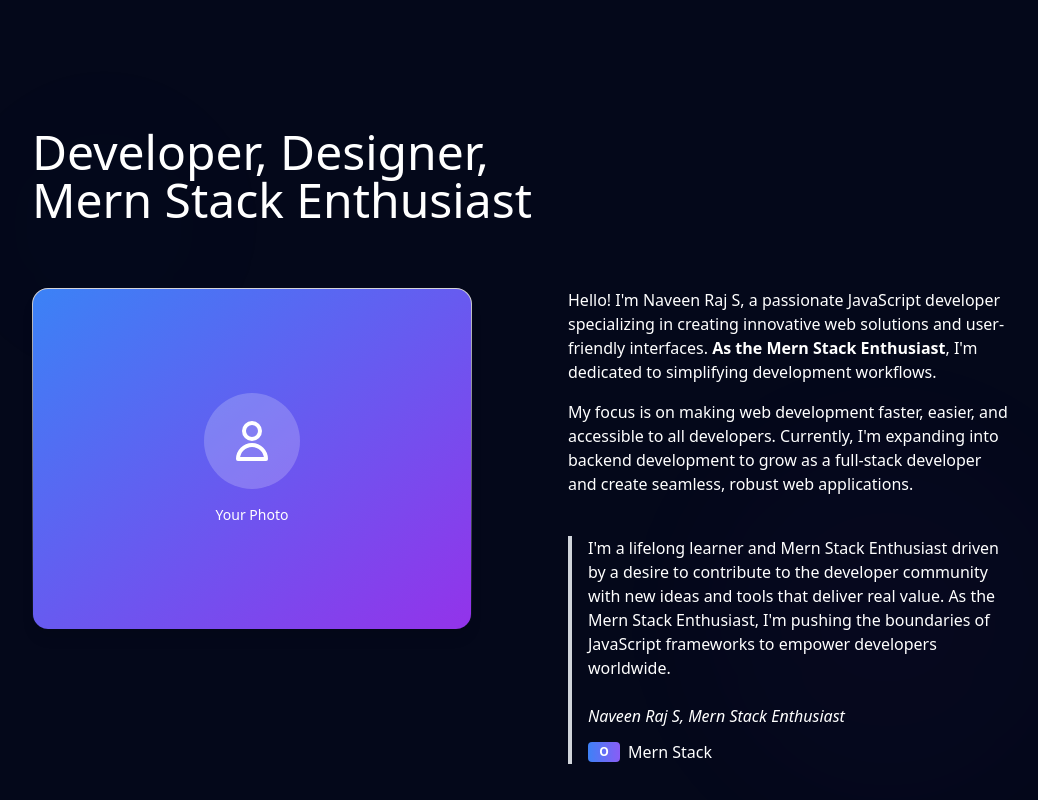
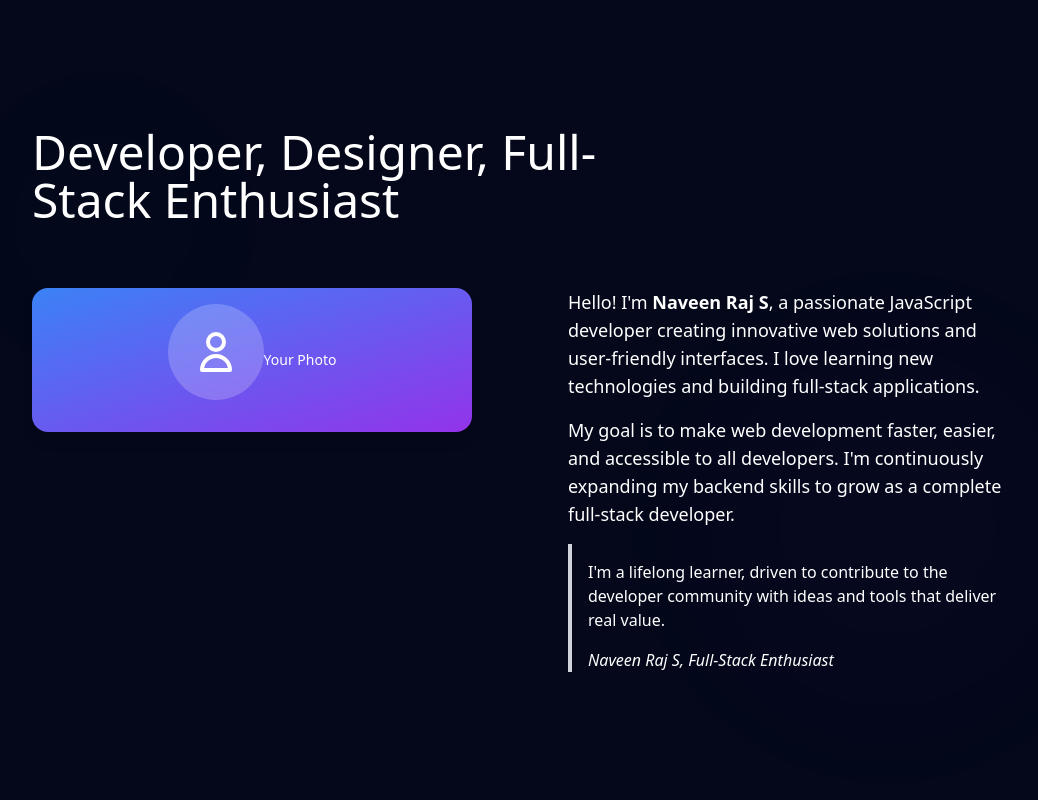
Before and after one commit to Naveen-Raj6/Portfolio, a React (Vite) app: page / in a window 1280 px wide. Shown: the part 800-1600 px from the top of the page, without its empty margins (120-1158 px from the left). Built offline with nearby package versions, Linux system fonts and the light colour scheme.

Commit message:
minor-update

```diff
--- /dev/null
+++ b/src/hooks/useTypewriter.js
@@ -0,0 +1,33 @@
+import { useState, useEffect } from 'react';
+
+const useTypewriter = (text, speed = 50, delay = 1000) => {
+  const [displayText, setDisplayText] = useState('');
+  const [currentIndex, setCurrentIndex] = useState(0);
+  const [isComplete, setIsComplete] = useState(false);
+
+  useEffect(() => {
+    if (currentIndex < text.length) {
+      const timeout = setTimeout(() => {
+        setDisplayText(prev => prev + text[currentIndex]);
+        setCurrentIndex(prev => prev + 1);
+      }, speed);
+
+      return () => clearTimeout(timeout);
+    } else if (currentIndex === text.length && !isComplete) {
+      const timeout = setTimeout(() => {
+        setIsComplete(true);
+      }, delay);
+      return () => clearTimeout(timeout);
+    }
+  }, [currentIndex, text, speed, delay, isComplete]);
+
+  const reset = () => {
+    setDisplayText('');
+    setCurrentIndex(0);
+    setIsComplete(false);
+  };
+
+  return { displayText, isComplete, reset };
+};
+
+export default useTypewriter;
--- a/src/pages/About/About.jsx
+++ b/src/pages/About/About.jsx
@@ -1,6 +1,5 @@
-import React from "react";
+import React, { useRef } from "react";
 import { motion, useInView } from "framer-motion";
-import { useRef } from "react";
 
 export default function About() {
   const ref = useRef(null);
@@ -35,141 +34,71 @@ export default function About() {
 
       <div className="mx-auto max-w-5xl space-y-8 px-6 md:space-y-16 relative z-10">
         <motion.h2
-          className="relative z-10 max-w-xl text-4xl font-medium lg:text-5xl text-white"
+          className="max-w-xl text-4xl lg:text-5xl font-medium text-white"
           initial={{ opacity: 0, y: 30 }}
           animate={isInView ? { opacity: 1, y: 0 } : { opacity: 0, y: 30 }}
           transition={{ duration: 0.8, delay: 0.2, ease: "easeOut" }}
         >
-          Developer, Designer, Mern Stack Enthusiast
+          Developer, Designer, Full-Stack Enthusiast
         </motion.h2>
 
         <div className="grid gap-6 sm:grid-cols-2 md:gap-12 lg:gap-24">
+          {/* Photo / Icon */}
           <motion.div
-            className="relative mb-6 sm:mb-0"
+            className="relative"
             initial={{ opacity: 0, x: -50 }}
             animate={isInView ? { opacity: 1, x: 0 } : { opacity: 0, x: -50 }}
             transition={{ duration: 0.8, delay: 0.4, ease: "easeOut" }}
           >
-            <motion.div
-              className="bg-gradient-to-b aspect-[76/59] relative rounded-2xl p-px from-zinc-300 to-transparent"
-              whileHover={{ scale: 1.05, rotate: 2 }}
-              transition={{ duration: 0.3, ease: "easeOut" }}
-            >
-              <div className="w-full h-full bg-gradient-to-br from-blue-500 to-purple-600 rounded-[15px] shadow-lg flex items-center justify-center">
-                <motion.div
-                  className="text-center text-white"
-                  animate={{
-                    y: [0, -10, 0]
-                  }}
-                  transition={{
-                    duration: 3,
-                    repeat: Infinity,
-                    ease: "easeInOut"
-                  }}
+            <div className="bg-gradient-to-br from-blue-500 to-purple-600 rounded-2xl shadow-lg flex items-center justify-center p-4">
+              <div className="w-24 h-24 bg-white/20 rounded-full flex items-center justify-center mb-4">
+                <svg
+                  className="w-12 h-12"
+                  fill="none"
+                  stroke="currentColor"
+                  viewBox="0 0 24 24"
                 >
-                  <motion.div
-                    className="w-24 h-24 bg-white/20 rounded-full flex items-center justify-center mx-auto mb-4"
-                    whileHover={{ scale: 1.1, rotate: 360 }}
-                    transition={{ duration: 0.6, ease: "easeOut" }}
-                  >
-                    <svg className="w-12 h-12" fill="none" stroke="currentColor" viewBox="0 0 24 24">
-                      <path strokeLinecap="round" strokeLinejoin="round" strokeWidth={2} d="M16 7a4 4 0 11-8 0 4 4 0 018 0zM12 14a7 7 0 00-7 7h14a7 7 0 00-7-7z" />
-                    </svg>
-                  </motion.div>
-                  <p className="text-sm font-medium">Your Photo</p>
-                </motion.div>
+                  <path
+                    strokeLinecap="round"
+                    strokeLinejoin="round"
+                    strokeWidth={2}
+                    d="M16 7a4 4 0 11-8 0 4 4 0 018 0zM12 14a7 7 0 00-7 7h14a7 7 0 00-7-7z"
+                  />
+                </svg>
               </div>
-            </motion.div>
+              <p className="text-center text-white text-sm font-medium">Your Photo</p>
+            </div>
           </motion.div>
 
+          {/* About Text */}
           <motion.div
-            className="relative space-y-4"
+            className="space-y-4"
             initial={{ opacity: 0, x: 50 }}
             animate={isInView ? { opacity: 1, x: 0 } : { opacity: 0, x: 50 }}
             transition={{ duration: 0.8, delay: 0.6, ease: "easeOut" }}
           >
-            <motion.p
-              className="text-white"
-              initial={{ opacity: 0, y: 20 }}
-              animate={isInView ? { opacity: 1, y: 0 } : { opacity: 0, y: 20 }}
-              transition={{ duration: 0.6, delay: 0.8, ease: "easeOut" }}
-            >
-              Hello! I'm Naveen Raj S, a passionate JavaScript developer
-              specializing in creating innovative web solutions and
-              user-friendly interfaces.{" "}
-              <motion.span
-                className="font-bold text-white"
-                whileHover={{ color: "#3b82f6" }}
-                transition={{ duration: 0.3 }}
-              >
-                As the Mern Stack Enthusiast
-              </motion.span>
-              , I'm dedicated to simplifying development workflows.
-            </motion.p>
+            <p className="text-white text-base sm:text-lg">
+              Hello! I'm <span className="font-bold">Naveen Raj S</span>, a
+              passionate JavaScript developer creating innovative web
+              solutions and user-friendly interfaces. I love learning new
+              technologies and building full-stack applications.
+            </p>
 
-            <motion.p
-              className="text-white"
-              initial={{ opacity: 0, y: 20 }}
-              animate={isInView ? { opacity: 1, y: 0 } : { opacity: 0, y: 20 }}
-              transition={{ duration: 0.6, delay: 1, ease: "easeOut" }}
-            >
-              My focus is on making web development faster, easier, and
-              accessible to all developers. Currently, I'm expanding into
-              backend development to grow as a full-stack developer and create
-              seamless, robust web applications.
-            </motion.p>
+            <p className="text-white text-base sm:text-lg">
+              My goal is to make web development faster, easier, and accessible
+              to all developers. I'm continuously expanding my backend skills
+              to grow as a complete full-stack developer.
+            </p>
 
-            <motion.div
-              className="pt-6"
-              initial={{ opacity: 0, y: 20 }}
-              animate={isInView ? { opacity: 1, y: 0 } : { opacity: 0, y: 20 }}
-              transition={{ duration: 0.6, delay: 1.2, ease: "easeOut" }}
-            >
-              <motion.blockquote
-                className="border-l-4 border-gray-300 pl-4"
-                whileHover={{ borderLeftColor: "#3b82f6" }}
-                transition={{ duration: 0.3 }}
-              >
-                <p className="text-white">
-                  I'm a lifelong learner and Mern Stack Enthusiast driven by a desire to
-                  contribute to the developer community with new ideas and
-                  tools that deliver real value. As the Mern Stack Enthusiast,
-                  I'm pushing the boundaries of JavaScript frameworks to
-                  empower developers worldwide.
-                </p>
-
-                <motion.div
-                  className="mt-6 space-y-3"
-                  initial={{ opacity: 0 }}
-                  animate={isInView ? { opacity: 1 } : { opacity: 0 }}
-                  transition={{ duration: 0.6, delay: 1.4, ease: "easeOut" }}
-                >
-                  <cite className="block font-medium text-white">
-                    Naveen Raj S, Mern Stack Enthusiast
-                  </cite>
-                  <motion.div
-                    className="flex items-center gap-2"
-                    whileHover={{ scale: 1.05 }}
-                    transition={{ duration: 0.2 }}
-                  >
-                    <motion.div
-                      className="h-5 w-8 bg-gradient-to-r from-blue-500 to-purple-600 rounded flex items-center justify-center"
-                      animate={{
-                        background: [
-                          "linear-gradient(90deg, #3b82f6, #8b5cf6)",
-                          "linear-gradient(90deg, #8b5cf6, #3b82f6)",
-                          "linear-gradient(90deg, #3b82f6, #8b5cf6)"
-                        ]
-                      }}
-                      transition={{ duration: 3, repeat: Infinity, ease: "linear" }}
-                    >
-                      <span className="text-white text-xs font-bold">O</span>
-                    </motion.div>
-                    <span className="text-white">Mern Stack</span>
-                  </motion.div>
-                </motion.div>
-              </motion.blockquote>
-            </motion.div>
+            <blockquote className="border-l-4 border-gray-300 pl-4 pt-4 text-white">
+              <p>
+                I'm a lifelong learner, driven to contribute to the developer
+                community with ideas and tools that deliver real value.
+              </p>
+              <cite className="block mt-4 font-medium">
+                Naveen Raj S, Full-Stack Enthusiast
+              </cite>
+            </blockquote>
           </motion.div>
         </div>
       </div>
--- a/src/pages/Hero/Hero.jsx
+++ b/src/pages/Hero/Hero.jsx
@@ -1,5 +1,5 @@
 import { useState, useEffect } from "react";
-import { motion, useScroll, useTransform, useInView } from "framer-motion";
+import { motion } from "framer-motion";
 import Prism from "prismjs";
 import "prismjs/components/prism-javascript";
 import "../../assets/css/tomorrow.css";
@@ -8,7 +8,7 @@ import PortfolioPage from "../About/About";
 import SparklesText from "../../components/ui/Sub_Components/sparkles-text";
 import { FlipWords } from "../../components/ui/Sub_Components/flip-words";
 
-// Enhanced Grid Background with better animations
+// Enhanced Grid Background
 const GridBackground = () => {
   return (
     <motion.div
@@ -60,10 +60,10 @@ const GridBackground = () => {
 
 export default function Hero() {
   const words = [
-    "Full-Stack Developer & UI/UX Enthusiast",
-    "JavaScript Developer & Creator of Olova.js",
-    "Learning MARN Stack",
-    "Linux & GitHub for DevOps Enthusiast",
+    "Full-Stack Developer & MERN Enthusiast",
+    "JavaScript Developer & React Developer",
+    "Learning Redux-toolkit and Linux",
+    "Exploring backend libraries",
   ];
 
   const [code] = useState(`
@@ -72,8 +72,8 @@ const profile = {
     title: 'Full-Stack Developer | Mern Enthusiast | Problem Solver',
     skills: [
         'React', 'Redux', 'Express',
-        'MySQL', 'MongoDB',Restful API,
-         'Git', 'Linux', Node.js
+        'MySQL', 'MongoDB', Restful API,
+        'Git', 'Linux', 'Node.js'
     ],
     hardWorker: true,
     quickLearner: true,
@@ -82,7 +82,7 @@ const profile = {
         return (
             this.hardWorker &&
             this.problemSolver &&
-            this.skills.length >= 5 &&
+            this.skills.length >= 5
         );
     }
 };
@@ -91,53 +91,36 @@ const profile = {
   useEffect(() => {
     Prism.highlightAll();
 
-    // Add CSS animation for grid and dots
+    // Extra CSS animations & resolution adjustments
     const style = document.createElement("style");
     style.textContent = `
       @keyframes gridPulse {
         0%, 100% { opacity: 0.1; }
         50% { opacity: 0.3; }
       }
-
       @keyframes dotPulse {
         0%, 100% { opacity: 0.2; transform: scale(0.8); }
         50% { opacity: 0.5; transform: scale(1.2); }
       }
-
-      /* Media query for 1366x768 resolution */
       @media screen and (width: 1366px) and (height: 768px),
              screen and (width: 1367px) and (height: 768px),
              screen and (width: 1368px) and (height: 769px) {
-        .hero {
-          padding-top: 12rem !important;
-        }
-        .hero .container {
-          padding-top: 10rem !important;
-          margin-top: 5rem !important;
-        }
-        .hero-section-padding {
-          padding-top: 12rem !important;
-        }
+        .hero { padding-top: 12rem !important; }
+        .hero .container { padding-top: 10rem !important; margin-top: 5rem !important; }
+        .hero-section-padding { padding-top: 12rem !important; }
       }
     `;
     document.head.appendChild(style);
 
-    // Apply extra padding for 1366x768 resolution
     const checkResolution = () => {
-      const isTargetResolution =
-        window.innerWidth >= 1360 &&
-        window.innerWidth <= 1370 &&
-        window.innerHeight >= 760 &&
-        window.innerHeight <= 775;
+      const isTarget =
+        window.innerWidth >= 1360 && window.innerWidth <= 1370 &&
+        window.innerHeight >= 760 && window.innerHeight <= 775;
 
-      if (isTargetResolution) {
       document.documentElement.style.setProperty(
         "--hero-padding-top",
-          "12rem"
+        isTarget ? "12rem" : "0"
       );
-      } else {
-        document.documentElement.style.setProperty("--hero-padding-top", "0");
-      }
     };
 
     checkResolution();
@@ -150,28 +133,16 @@ const profile = {
   }, [code]);
 
   return (
-    <>
     <main className="bg-[#020617] text-white min-h-screen">
       <section
         className="hero min-h-screen flex items-center justify-center relative px-4 sm:px-6 lg:px-8 py-10 md:py-16 lg:py-0 hero-section-padding"
         style={{ paddingTop: "var(--hero-padding-top, 0)" }}
       >
-          <div className="absolute inset-0"></div>
-
-          {/* Choose one of these background options */}
         <GridBackground />
-
-          {/* Or keep the original backgrounds if you prefer */}
-          {/* <HexagonBackground /> */}
-          {/* <AnimatedGrid /> */}
-          {/* <DotBackground /> */}
-
-          {/* Meteors Effect */}
         <div className="absolute inset-0 overflow-hidden pointer-events-none">
           <Meteors number={10} />
         </div>
 
-          {/* Main content container */}
         <motion.div
           className="container mx-auto flex flex-col lg:flex-row items-center justify-between relative z-10 py-8 md:py-10 lg:py-12 md:pt-28 xl:pt-28"
           style={{
@@ -187,18 +158,18 @@ const profile = {
           animate={{ opacity: 1, y: 0 }}
           transition={{ duration: 1, ease: "easeOut" }}
         >
-            {/* Left column - Text content */}
+          {/* Left Column */}
           <motion.div
             className="w-full lg:w-1/2 mb-12 lg:mb-0 relative"
             initial={{ opacity: 0, x: -100 }}
             animate={{ opacity: 1, x: 0 }}
             transition={{ duration: 1, delay: 0.3, ease: "easeOut" }}
           >
-              {/* Decorative blurs */}
+            {/* Decorative Blurs */}
             <div className="absolute hidden lg:-top-20 lg:-left-20 lg:block w-48 h-48 lg:w-64 lg:h-64 bg-blue-500/10 rounded-full blur-3xl"></div>
             <div className="absolute hidden lg:block lg:top-40 lg:-right-20 w-48 h-48 lg:w-64 lg:h-64 bg-teal-500/10 rounded-full blur-3xl"></div>
 
-              {/* Welcome badge */}
+            {/* Welcome Badge */}
             <motion.div
               className="inline-flex items-center gap-2 px-3 sm:px-4 py-2 rounded-full bg-gray-800/50 backdrop-blur-sm border border-gray-700/50 mb-6 sm:mb-8"
               initial={{ opacity: 0, y: -20, scale: 0.8 }}
@@ -208,24 +179,17 @@ const profile = {
             >
               <motion.div
                 className="w-2 h-2 rounded-full bg-blue-400"
-                  animate={{
-                    scale: [1, 1.2, 1],
-                    opacity: [0.5, 1, 0.5]
-                  }}
-                  transition={{
-                    duration: 2,
-                    repeat: Infinity,
-                    ease: "easeInOut"
-                  }}
+                animate={{ scale: [1, 1.2, 1], opacity: [0.5, 1, 0.5] }}
+                transition={{ duration: 2, repeat: Infinity, ease: "easeInOut" }}
               />
               <span className="text-gray-300 text-xs sm:text-sm font-medium">
                 Welcome to my universe
               </span>
             </motion.div>
 
-              {/* Name section */}
+            {/* Name Section */}
             <motion.div
-                className="relative mb-6 sm:mb-8"
+              className="relative mb-2 sm:mb-3" // ⬅ Reduced margin
               initial={{ opacity: 0, y: 30 }}
               animate={{ opacity: 1, y: 0 }}
               transition={{ duration: 1, delay: 0.7, ease: "easeOut" }}
@@ -245,25 +209,18 @@ const profile = {
                     animate={{ opacity: 1, scale: 1 }}
                     transition={{ duration: 0.8, delay: 1.2, ease: "easeOut" }}
                   >
-                      {" "}
-                      Naveen Raj                    </motion.span>
+                    {" "}Naveen Raj
+                  </motion.span>
                 </motion.span>
               </h1>
               <motion.div
                 className="absolute -z-10 top-1/2 -translate-y-1/2 left-1/4 w-24 sm:w-32 h-24 sm:h-32 bg-blue-500/20 rounded-full blur-2xl"
-                  animate={{
-                    scale: [1, 1.2, 1],
-                    opacity: [0.2, 0.4, 0.2]
-                  }}
-                  transition={{
-                    duration: 3,
-                    repeat: Infinity,
-                    ease: "easeInOut"
-                  }}
+                animate={{ scale: [1, 1.2, 1], opacity: [0.2, 0.4, 0.2] }}
+                transition={{ duration: 3, repeat: Infinity, ease: "easeInOut" }}
               />
             </motion.div>
 
-              {/* Role badge */}
+            {/* Role Badge */}
             <motion.div
               className="inline-flex items-center gap-2 sm:gap-3 px-4 sm:px-6 py-2 sm:py-3 rounded-xl sm:rounded-2xl bg-gradient-to-r from-blue-500/10 to-teal-500/10 border border-blue-500/20 mb-6 sm:mb-8 backdrop-blur-sm"
               initial={{ opacity: 0, y: 20, scale: 0.9 }}
@@ -273,15 +230,8 @@ const profile = {
             >
               <motion.i
                 className="fas fa-rocket text-blue-400 text-sm sm:text-base"
-                  animate={{
-                    y: [0, -4, 0],
-                    rotate: [0, 5, 0]
-                  }}
-                  transition={{
-                    duration: 2,
-                    repeat: Infinity,
-                    ease: "easeInOut"
-                  }}
+                animate={{ y: [0, -4, 0], rotate: [0, 5, 0] }}
+                transition={{ duration: 2, repeat: Infinity, ease: "easeInOut" }}
               />
               <span>
                 <FlipWords
@@ -294,13 +244,12 @@ const profile = {
             {/* Description */}
             <div className="relative mb-8 sm:mb-12 max-w-xl">
               <p className="text-base sm:text-xl text-gray-300/90 leading-relaxed">
-                  JavaScript lover 🚀| Mern Enthusiast | coding the future 💻✨
+                JavaScript lover 🚀 | Mern Enthusiast | coding the future 💻✨
               </p>
             </div>
 
             {/* CTA Buttons */}
-              <div className="flex flex-col sm:flex-row gap-4 sm:gap-6 animate__animated animate__fadeInUp animate__delay-2s">
-                {/* View Projects Button */}
+            <div className="flex flex-col sm:flex-row gap-4 sm:gap-6">
               <a
                 href="https://github.com/seraprogrammer"
                 className="group relative inline-flex items-center justify-center gap-3 bg-gradient-to-r from-blue-500 to-teal-400 p-0.5 rounded-xl transition-all duration-300 hover:scale-105 hover:shadow-[0_0_2rem_-0.5rem_#60A5FA]"
@@ -313,7 +262,6 @@ const profile = {
                 </span>
               </a>
 
-                {/* Contact Button */}
               <a
                 href="#"
                 className="group relative inline-flex items-center justify-center gap-3 p-0.5 rounded-xl bg-gradient-to-r from-gray-800 to-gray-700 transition-all duration-300 hover:scale-105 hover:shadow-[0_0_2rem_-0.5rem_#60A5FA]"
@@ -326,27 +274,9 @@ const profile = {
                 </span>
               </a>
             </div>
-
-              {/* Floating badges */}
-              <div className="hidden lg:block absolute left-[5.5rem] top-[2.3rem] animate-float-slow">
-                <div className="px-4 py-2 rounded-lg bg-purple-500/10 backdrop-blur-sm border border-purple-500/20 text-purple-400">
-                  <i className="fas fa-wand-magic-sparkles"></i>&nbsp;&nbsp;UI
-                  Magic
-                </div>
-              </div>
-              <div className="hidden lg:block absolute right-10 top-20 animate-float">
-                <div className="px-4 py-2 rounded-lg bg-blue-500/10 backdrop-blur-sm border border-blue-500/20 text-blue-400">
-                  <i className="fas fa-code"></i>&nbsp;&nbsp;Clean Code
-                </div>
-              </div>
-              <div className="hidden lg:block absolute top-[17rem] left-[70%] transform -translate-x-1/2 animate-float">
-                <div className="px-4 py-2 rounded-lg bg-amber-500/10 backdrop-blur-sm border border-amber-500/20 text-amber-400">
-                  <i className="fas fa-lightbulb"></i>&nbsp;&nbsp;Innovation
-                </div>
-              </div>
           </motion.div>
 
-            {/* Right column - Code window */}
+          {/* Right Column - Code Window */}
           <motion.div
             className="w-full lg:w-1/2"
             initial={{ opacity: 0, x: 100 }}
@@ -373,7 +303,7 @@ const profile = {
         </motion.div>
       </section>
 
-        {/* Scroll indicator */}
+      {/* Scroll Indicator */}
       <div className="absolute bottom-8 left-1/2 transform -translate-x-1/2 animate-bounce flex flex-col items-center gap-2">
         <span className="text-gray-400 text-sm flex items-center gap-2">
           <i className="fas fa-mouse text-blue-400"></i>
@@ -383,6 +313,5 @@ const profile = {
       </div>
       <PortfolioPage />
     </main>
-    </>
   );
 }
```
Lines whose indentation alone changed are shown as unchanged.
